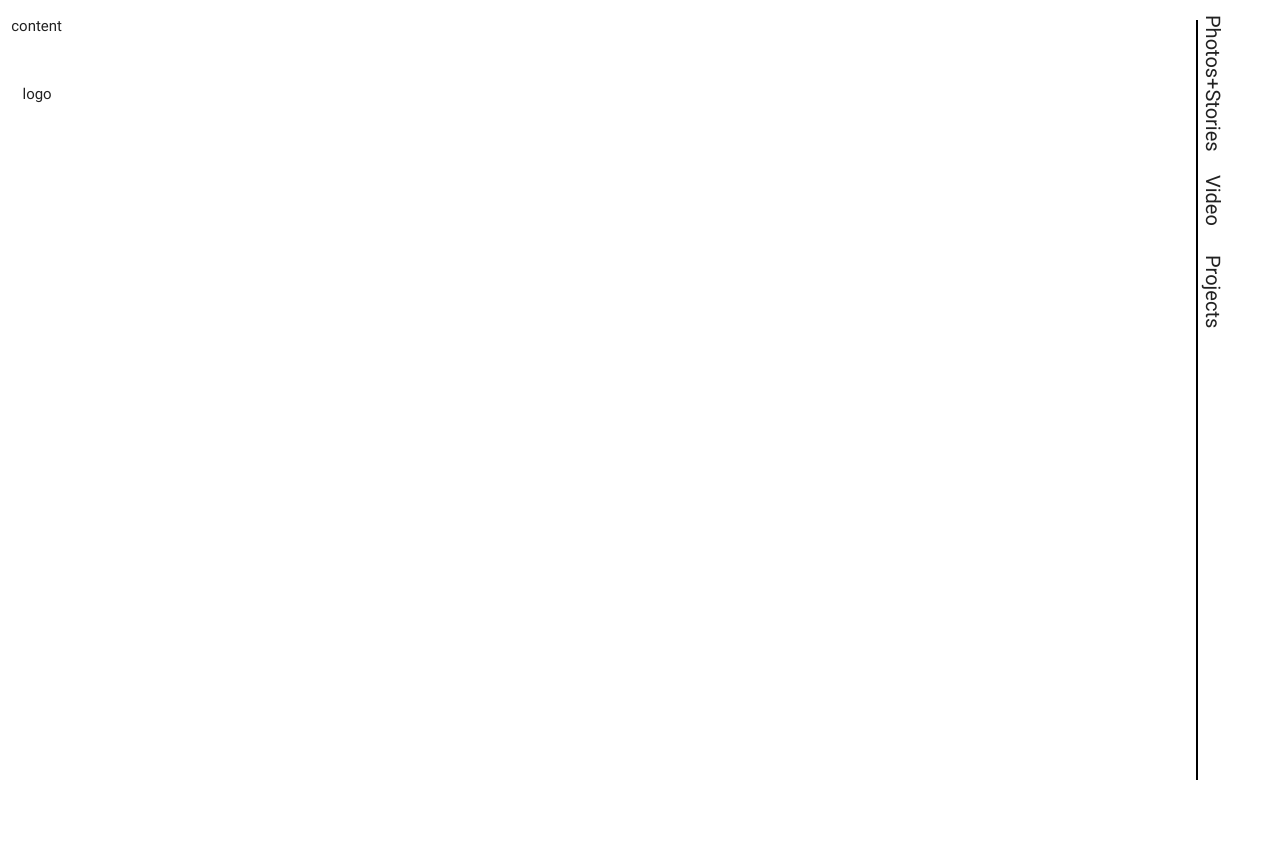
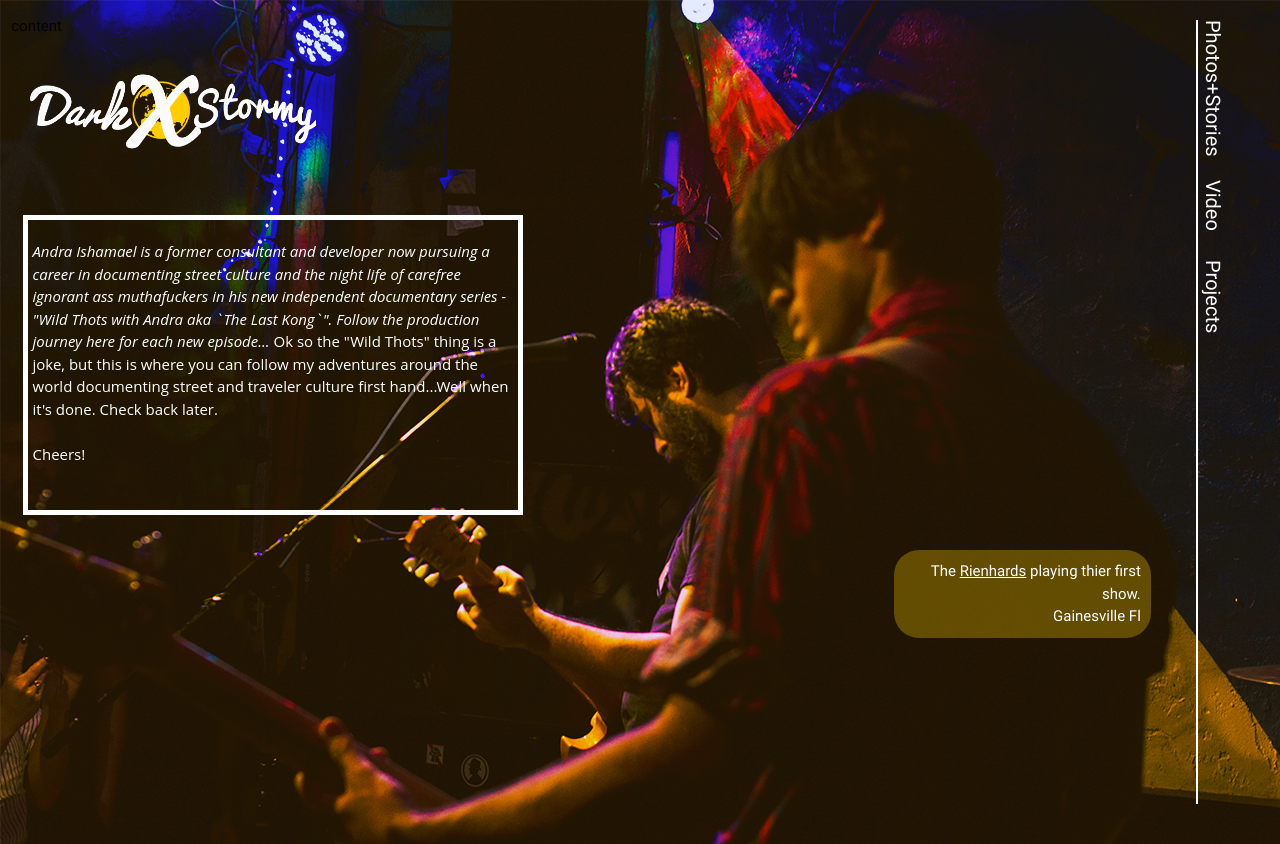
Before and after one commit to akmael/darkAndStormy, a website: page public/html/splash.html in a window 1280 px wide. Before the commit the page ends 820 px from the top, so only its background shows below. Drawn offline with nearby package versions, Linux system fonts and the light colour scheme; files whose address does not match are found by name.

Commit message:
version 1 complete

```diff
--- a/public/css/main.css
+++ b/public/css/main.css
@@ -1,11 +1,29 @@
+body{
+  background-image: url(/media/background.png);
+  background-repeat: no-repeat;
+  background-size: cover;
+}
+
+
+
+/*nav area*/
 .vdivide{
   margin-top:20px;
-  height:95vh;
+  height:98vh;
   width: 2px;
-  background-color: #000;
+  background-color: #fff;
 }
 .rsNav ul{
+  margin-top: 20px;
   margin-left:10px;
+}
+
+.rsNav a{
+  color:#fff
+
+}
+.rsNav a:hover{
+  color: #ffcc00;
 
 }
 .rotate {
@@ -15,4 +33,34 @@ transform-origin: left top 0;
 filter: progid:DXImageTransform.Microsoft.BasicImage(rotation=3);
 margin-bottom: 50px;
 font-size: 20px;
+color:#fff;
 }
+
+
+/*content area*/
+#logo{
+  width: 300px;
+}
+
+#boxy{
+  width: 500px;
+  height: 300px;
+  border: 5px solid #fff;
+}
+#boxy p{
+  color:#fff;
+  padding:5px;
+  font-family: "Open Sans";
+}
+.note{
+  color: #fff;
+  float: right;
+  width:257px;
+  padding: 10px;
+ background-color: rgba(255,204,0,0.3);
+ border-radius: 25px;
+}
+.note a {
+  color:#fff;
+  text-decoration: underline;
+}
--- a/public/html/splash.html
+++ b/public/html/splash.html
@@ -20,11 +20,31 @@
       <div class="row">
         <div class="col s6">
           <div class="section">
-            <p>logo</p>
+            <img id="logo" src="/media/logo.png" alt="Dark and Stormy">
           </div>
         </div>
 
 
+      </div>
+      <div class="row">
+        <div class="col s6">
+          <div class="section">
+            <div id="boxy">
+              <p class="copy">
+              <i>  Andra Ishamael is a former consultant and developer now pursuing a career in documenting street culture and the night life of carefree ignorant ass muthafuckers in his new independent documentary series - "Wild Thots with Andra aka `The Last Kong`". Follow the production journey here for each new episode...</i> Ok so the "Wild Thots" thing is a joke, but this is where you can follow my adventures around the world documenting street and traveler culture first hand...Well when it's done. Check back later.<br> <br> Cheers!
+
+              </p>
+
+            </div>
+          </div>
+        </div>
+      </div>
+      <div class="row">
+        <div style="text-align:right;" class="col s6 offset-s6">
+          <div class="note">
+            The <a href="https://www.facebook.com/thereinhardsgnv/">Rienhards</a> playing thier first show. <br> Gainesville Fl
+          </div>
+        </div>
       </div>
       <!-- end page content -->
      </div>
@@ -35,9 +55,9 @@
           </div>
           <div class="col s1">
             <ul>
-              <li style="height:110px"class="rotate " >Photos+Stories</li>
-              <li class="rotate">Video</li>
-              <li class="rotate">Projects</li>
+              <li style="height:110px"class="rotate " ><a href="#">Photos+Stories</a></li>
+              <li class="rotate"><a href="#">Video</a></li>
+              <li class="rotate"><a href="#">Projects</a></li>
             </ul>
 
           </div>
```
Also changed, not shown: public/media/background.png (added), public/media/logo.png (added).
